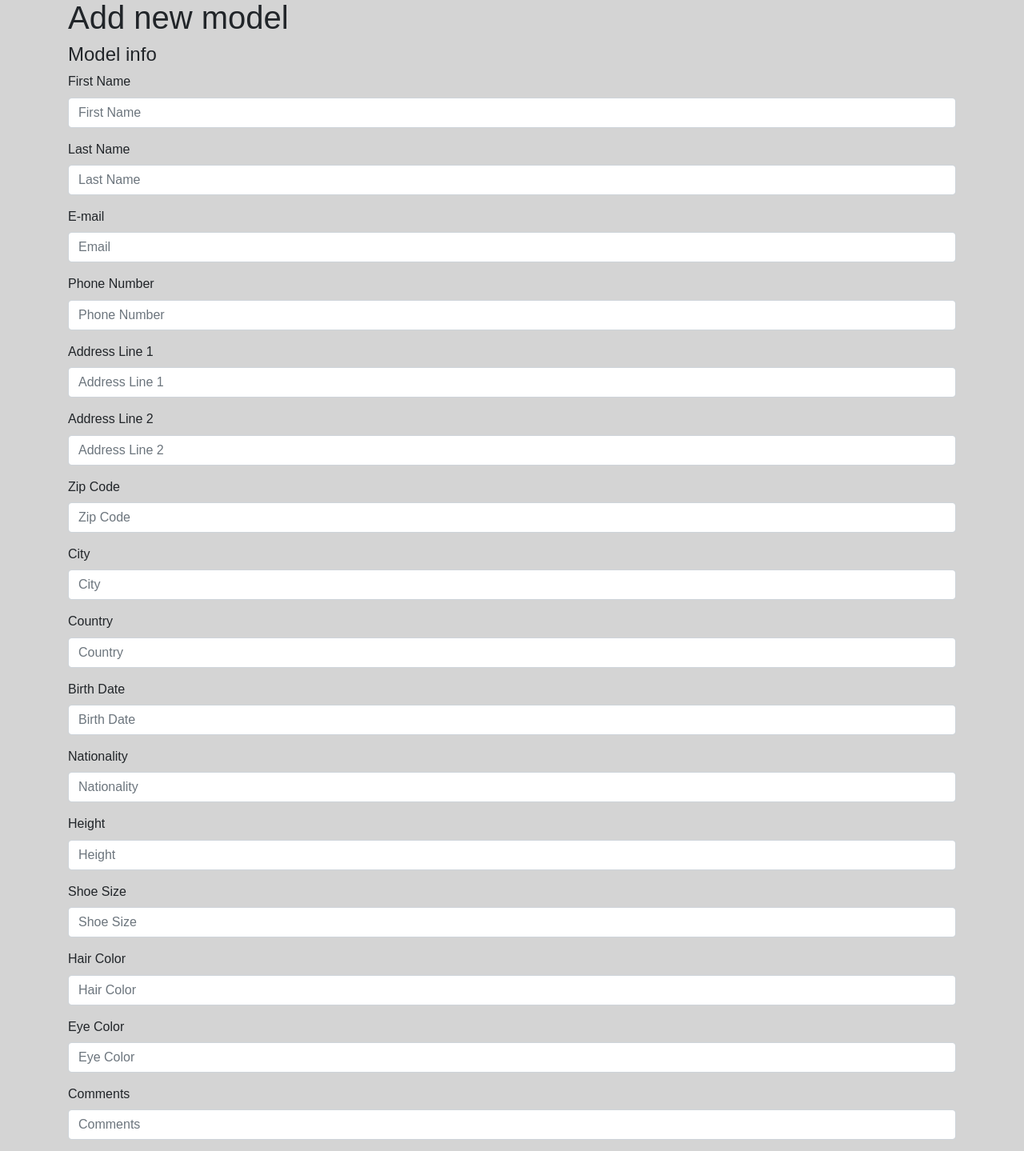
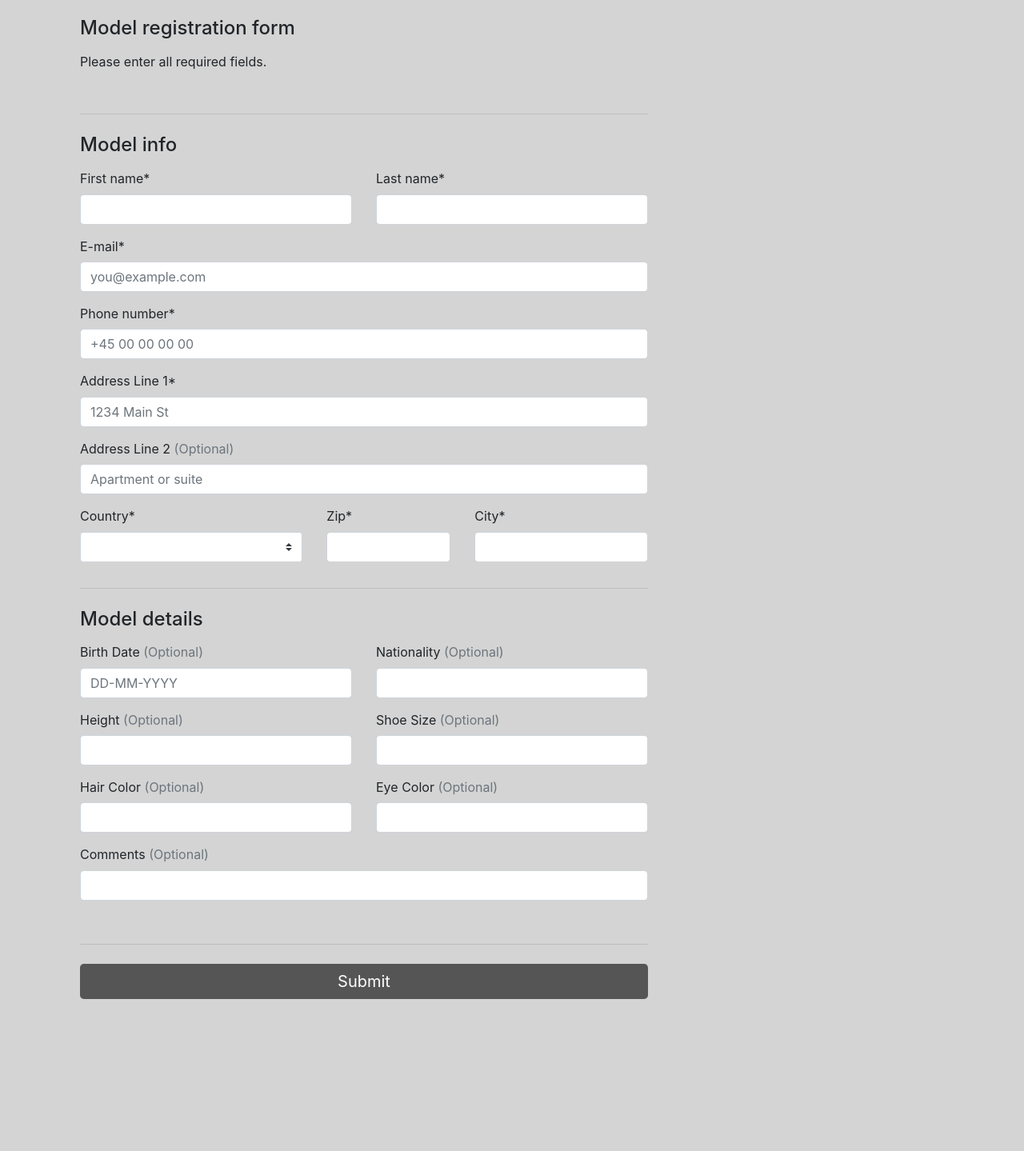
Before and after one commit to henriettepilegaard1/GUI_GROUP11_Assignment3, a Vue app in the folder vuetest2/: page /addModel in a window 1280 px wide. Shown: the part 100-1539 px from the top of the page at 80% size. After the commit the page ends 1416 px from the top, so only its background shows below. Built offline with nearby package versions, Linux system fonts and the light colour scheme; what vue-resource would draw is missing.

Commit message:
change the form in addModel.

```diff
--- a/vuetest2/src/components/AddModel.vue
+++ b/vuetest2/src/components/AddModel.vue
@@ -1,121 +1,202 @@
 <template>
     <div class="addModel container">
-        <h1 class="page-header">Add new model</h1>
-        <form v-on:submit="addModel">
-            <div class="well">
-                <h4>Model info</h4>
-                <div class="form-group">
-                    <label>First Name</label>
-                    <input type="text" class="form-control" placeholder="First Name" v-model="model.firstName">
-                </div>
-                <div class="form-group">
-                    <label>Last Name</label>
-                    <input type="text" class="form-control" placeholder="Last Name" v-model="model.lastName">
-                </div>
-                <div class="form-group">
-                    <label>E-mail</label>
-                    <input type="text" class="form-control" placeholder="Email" v-model="model.email">
-                </div>
-                <div class="form-group">
-                    <label>Phone Number</label>
-                    <input type="text" class="form-control" placeholder="Phone Number" v-model="model.phoneNo">
-                </div>
-                <div class="form-group">
-                    <label>Address Line 1</label>
-                    <input type="text" class="form-control" placeholder="Address Line 1" v-model="model.addresLine1">
-                </div>
-                <div class="form-group">
-                    <label>Address Line 2</label>
-                    <input type="text" class="form-control" placeholder="Address Line 2" v-model="model.addresLine2">
-                </div>
-                <div class="form-group">
-                    <label>Zip Code</label>
-                    <input type="text" class="form-control" placeholder="Zip Code" v-model="model.zip">
-                </div>
-                <div class="form-group">
-                    <label>City</label>
-                    <input type="text" class="form-control" placeholder="City" v-model="model.city">
-                </div>
-                <div class="form-group">
-                    <label>Country</label>
-                    <input type="text" class="form-control" placeholder="Country" v-model="model.country">
-                </div>
-                <div class="form-group">
-                    <label>Birth Date</label>
-                    <input type="text" class="form-control" placeholder="Birth Date" v-model="model.birthDate">
-                </div>
-                <div class="form-group">
-                    <label>Nationality</label>
-                    <input type="text" class="form-control" placeholder="Nationality" v-model="model.nationality">
-                </div>
-                <div class="form-group">
-                    <label>Height</label>
-                    <input type="text" class="form-control" placeholder="Height" v-model="model.height">
-                </div>
-                <div class="form-group">
-                    <label>Shoe Size</label>
-                    <input type="text" class="form-control" placeholder="Shoe Size" v-model="model.shoeSize">
-                </div>
-                <div class="form-group">
-                    <label>Hair Color</label>
-                    <input type="text" class="form-control" placeholder="Hair Color" v-model="model.hairColor">
-                </div>
-                <div class="form-group">
-                    <label>Eye Color</label>
-                    <input type="text" class="form-control" placeholder="Eye Color" v-model="model.eyeColor">
-                </div>
-                <div class="form-group">
-                    <label>Comments</label>
-                    <input type="text" class="form-control" placeholder="Comments" v-model="model.comments">
+        <br>
+        <div class="col-md-8 order-md-1">
+      <h4 class="mb-3">Model registration form</h4>
+      <p>Please enter all required fields.</p>
+      <br>
+      <hr class="mb-4">
+        <h4 class="mb-3">Model info</h4>
+
+      <form v-on:submit="addModel" @submit.prevent="false" class="needs-validation" novalidate>
+        <div class="row">
+          <div class="col-md-6 mb-3">
+            <label for="firstName">First name*</label>
+            <input type="text" class="form-control" id="firstName" placeholder="" value="" required v-model="model.firstName">
+            <div class="invalid-feedback">
+              Valid first name is required.
             </div>
           </div>
-            <button type="submit" class="btn btn-primary">Submit</button>
+
+          <div class="col-md-6 mb-3">
+            <label for="lastName">Last name*</label>
+            <input type="text" class="form-control" id="lastName" placeholder="" value="" required v-model="model.lastName">
+            <div class="invalid-feedback">
+              Valid last name is required.
+            </div>
+          </div>
+        </div>
+
+        <div class="mb-3">
+          <label for="email">E-mail*</label>
+          <input type="email" class="form-control" id="email" placeholder="you@example.com" value="" required v-model="model.email">
+          <div class="invalid-feedback">
+            Please enter a valid email address.
+          </div>
+        </div>
+
+        <div class="mb-3">
+          <label for="phone">Phone number*</label>
+          <input type="phone" class="form-control" id="phoneNo" placeholder="+45 00 00 00 00" value="" required v-model="model.phoneNo">
+          <div class="invalid-feedback">
+            Please enter a valid phone number.
+          </div>
+        </div>
+
+        <div class="mb-3">
+          <label for="address">Address Line 1*</label>
+          <input type="text" class="form-control" id="address" placeholder="1234 Main St" value="" required v-model="model.addresLine1">
+          <div class="invalid-feedback">
+            Please enter valid address.
+          </div>
+        </div>
+
+        <div class="mb-3">
+          <label for="address2">Address Line 2 <span class="text-muted">(Optional)</span></label>
+          <input type="text" class="form-control" id="address2" placeholder="Apartment or suite" v-model="model.addresLine2">
+        </div>
+
+        <div class="row">
+          <div class="col-md-5 mb-3">
+            <label for="country">Country*</label>
+            <select class="custom-select d-block w-100" id="country" value="" v-model="model.country" required>
+              <option value="">Choose...</option>
+              <option>Canada</option>
+              <option>Denmark</option>
+              <option>England</option>
+              <option>Norway</option>
+              <option>Sweden</option>
+              <option>United States</option>
+            </select>
+            <div class="invalid-feedback">
+              Please select a valid country.
+            </div>
+          </div>
+          <div class="col-md-3 mb-3">
+            <label for="zip">Zip*</label>
+            <input type="text" class="form-control" id="zip" placeholder="" required v-model="model.zip">
+            <div class="invalid-feedback">
+              Zip code required.
+            </div>
+          </div>
+          <div class="col-md-4 mb-3">
+            <label for="city">City*</label>
+            <input type="text" class="form-control" id="city" placeholder="" required v-model="model.city">
+            <div class="invalid-feedback">
+              City required.
+            </div>
+          </div>
+        </div>
+        <hr class="mb-4">
+
+        <h4 class="mb-3">Model details</h4>
+
+        <div class="row">
+          <div class="col-md-6 mb-3">
+            <label for="birthDate">Birth Date <span class="text-muted">(Optional)</span></label>
+            <input type="text" class="form-control" id="birthDate" placeholder="DD-MM-YYYY" v-model="model.birthDate">
+          </div>
+
+          <div class="col-md-6 mb-3">
+            <label for="nationality">Nationality <span class="text-muted">(Optional)</span></label>
+            <input type="text" class="form-control" id="nationality" placeholder="" v-model="model.nationality">
+          </div>
+        </div>
+
+        <div class="row">
+        <div class="col md6 mb-3">
+          <label for="height">Height <span class="text-muted">(Optional)</span></label>
+          <input type="height" class="form-control" id="height" placeholder="" v-model="model.height">
+        </div>
+
+        <div class="col md-6 mb-3">
+          <label for="shoeSize">Shoe Size <span class="text-muted">(Optional)</span></label>
+          <input type="shoeSize" class="form-control" id="shoeSize" placeholder="" v-model="model.shoeSize">
+        </div>
+        </div>
+
+        <div class="row">
+        <div class="col md6 mb-3">
+          <label for="hairColor">Hair Color <span class="text-muted">(Optional)</span></label>
+          <input type="hairColor" class="form-control" id="haircolor" placeholder="" v-model="model.hairColor">
+        </div>
+
+        <div class="col md-6 mb-3">
+          <label for="eyeColor">Eye Color <span class="text-muted">(Optional)</span></label>
+          <input type="eyeColor" class="form-control" id="eyeColor" placeholder="" v-model="model.eyeColor">
+        </div>
+    </div>
+
+     <div class="mb-3">
+          <label for="comments">Comments <span class="text-muted">(Optional)</span></label>
+          <input type="multiLine" class="form-control" id="comments" placeholder="" v-model="model.comments">
+        </div>
+    <br>
+        <hr class="mb-4">
+        <button class="btn btn-primary btn-lg btn-block" type="submit">Submit</button>
       </form>
+      <br>
+      <br>
+      <br>
+    </div>
     </div>
 </template>
 
 <script>
+    import axios from 'axios';
+
 export default {
-        name: 'addModel',
+  name: "addModel",
   data() {
     return {
         model: {}
-            }
+    };
   },
   methods: {
-            addModel(e){
-                if(!this.model.firstName || !this.model.lastName || !this.model.email || !this.model.phoneNo){
-                    console.log("Please fill in all required fields");
-                } else {
-                    let newModel = {
-                        firstName: this.model.firstName,
-                        lastName: this.model.lastName,
-                        email: this.model.email,
-                        phoneNo: this.model.phoneNo,
-                        addresLine1: this.model.addresLine1,
-                        addresLine2: this.model.addresLine2,
-                        zip: this.model.zip,
-                        city: this.model.city,
-                        country: this.model.country,
-                        birthDate: this.model.birthDate,
-                        nationality: this.model.nationality,
-                        height: this.model.height,
-                        shoeSize: this.model.shoeSize,
-                        hairColor: this.model.hairColor,
-                        eyeColor: this.model.eyeColor,
-                        comments: this.model.comments
+    addModel: function() {
+      axios.post(`https://localhost:44368/api/account/login`, {
+            firstName: this.firstName,
+            lastName: this.lastName,
+            email: this.email,
+            phoneNo: this.phoneNo,
+            addresLine1: this.addresLine1,
+            addresLine2: this.addresLine2,
+            country: this.country,
+            zip: this.zip,
+            city: this.city,
+            birthDate: this.birthDate,
+            nationality: this.nationality,
+            height: this.height,
+            shoeSize: this.shoeSize,
+            hairColor: this.hairColor,
+            eyeColor: this.eyeColor,
+            comments: this.comments,
+        },
+        {
+            headers: {
+            'Content-Type': 'application/json'
             }
-                    this.$http.post('https://localhost:44368/index.html', newModel)
-                        .then(function(response){
-                            this.$router.push({path: "/"});
-                        });
         }
-                e.preventDefault();
+    )
+    .then(response => {
+        console.log(model)
+    })
+    .catch(e => {
+      this.errors.push(e)
+    })
     }
   }
 };
+
 </script>
 
 <!-- Add "scoped" attribute to limit CSS to this component only -->
 <style scoped>
+    *{
+        font-family: -apple-system, BlinkMacSystemFont, 'Segoe UI', Roboto, Oxygen, Ubuntu, Cantarell, 'Open Sans', 'Helvetica Neue', sans-serif;
+    }
+        .routerLink{
+        text-decoration: none;
+    }
+
 </style>
--- a/vuetest2/src/components/Models.vue
+++ b/vuetest2/src/components/Models.vue
@@ -5,7 +5,8 @@
         <h3 class="page-header" style="float: left;">Models</h3>
     </div>
     <div>
-        <h7>On this page you will see a list of all models. You can click on any model to see if their details fit your needs. If none of the models fit, you can add a new model by clicking the button "Add new model".</h7>
+        <br>
+        <p>On this page you will see a list of all models. You can click on any model to see if their details fit your needs. If none of the models fit, you can add a new model by clicking the button "Add new model".</p>
     </div>
     <br>
         <table class="table table-striped">
@@ -19,12 +20,12 @@
             </thead>
             <tr><td>&nbsp;</td></tr>
             <tbody>
-                <!--<tr v-for="model in models">
+                <!-- <tr v-for="model in models">
                     <td>{{model.firstName}}</td>
                     <td>{{model.lastName}}</td>
                     <td>{{model.email}}</td>
                     <td>{{model.phoneNo}}</td>
-                </tr> -->
+                </tr>-->
             </tbody>
         </table>
         <button class="btn btn-primary" style="float: right; position: relative; top: 10px;">
```
Lines whose indentation alone changed are shown as unchanged.
